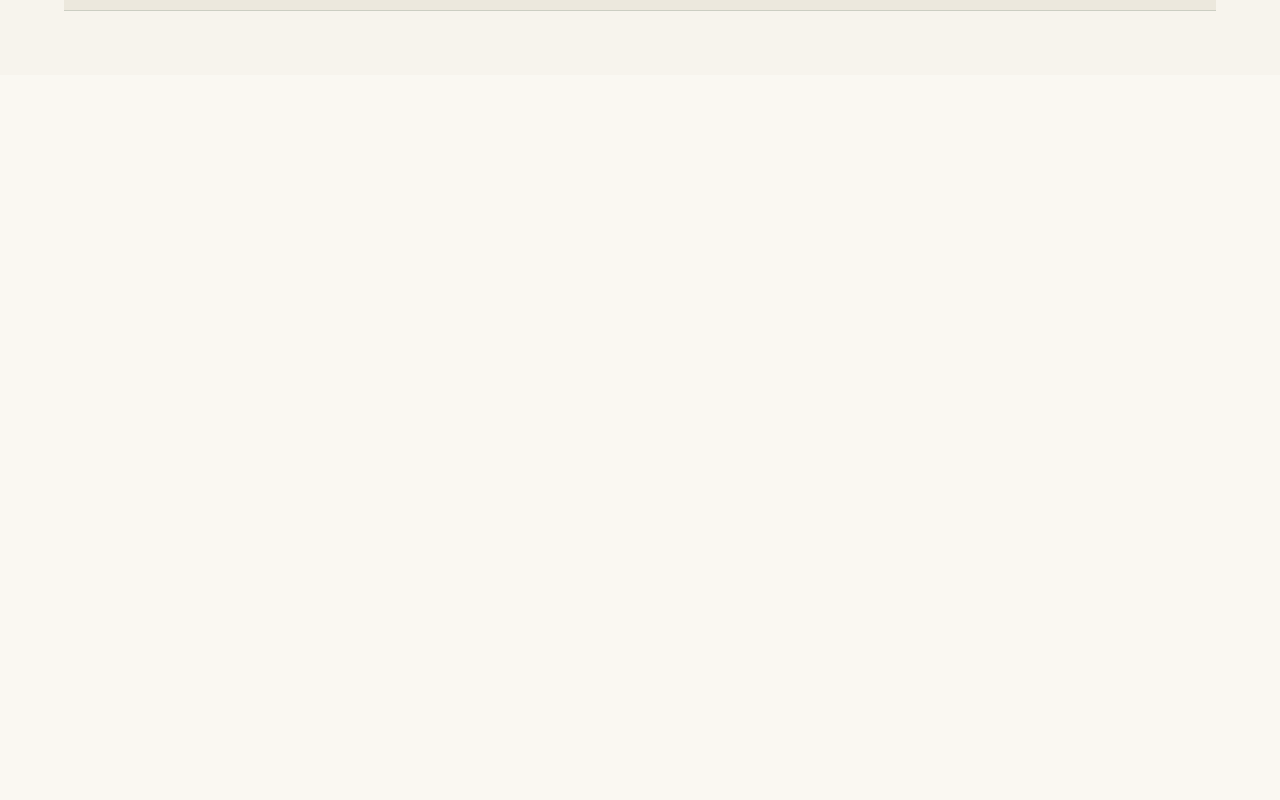
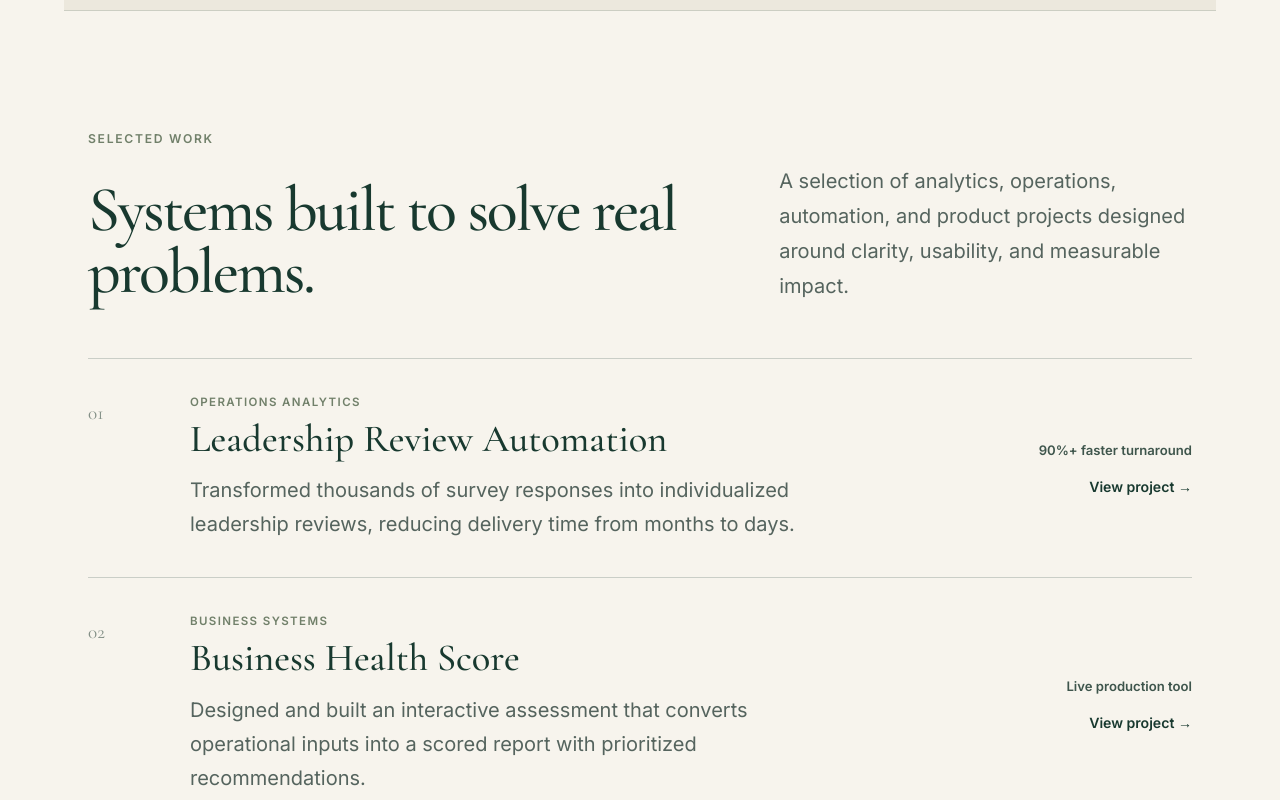
Before and after one commit to ddatasolutionsllc/kimberly-demaio-portfolio, a Next.js app: page / in a window 1280 px wide. Shown: the part 860-1660 px from the top of the page. Before the commit the page ends 935 px from the top, so only its background shows below. Built offline with nearby package versions, Linux system fonts and the light colour scheme.

Commit message:
Add featured work section

```diff
--- a/src/app/globals.css
+++ b/src/app/globals.css
@@ -55,6 +55,8 @@ p {
   color: #18392f;
 }
 
+/* Recruiter View - Header & Navigation */
+
 .site-header {
   width: min(1180px, calc(100% - 48px));
   margin: 0 auto;
@@ -110,6 +112,8 @@ p {
   color: #f7f4ed;
 }
 
+/* Recruiter View - Hero Section */
+
 .recruiter-hero {
   width: min(1180px, calc(100% - 48px));
   min-height: 650px;
@@ -159,6 +163,8 @@ p {
   gap: 14px;
   margin-top: 38px;
 }
+
+/* Recruiter - View - Buttons */
 
 .button {
   display: inline-flex;
@@ -227,6 +233,8 @@ p {
   text-align: center;
 }
 
+/* Recruiter - View - Identity Strip */
+
 .identity-strip {
   width: 100%;
   display: flex;
@@ -247,6 +255,133 @@ p {
   text-transform: uppercase;
 }
 
+/* Responsive Styles - Featured Work */
+
+.featured-work {
+  width: min(1180px, calc(100% - 48px));
+  margin: 0 auto;
+  padding: 120px 0;
+}
+
+.section-heading {
+  margin-bottom: 54px;
+}
+
+.section-eyebrow {
+  margin-bottom: 18px;
+  color: #71806a;
+  font-size: 0.76rem;
+  font-weight: 600;
+  letter-spacing: 0.14em;
+  text-transform: uppercase;
+}
+
+.section-heading-row {
+  display: grid;
+  grid-template-columns: 1.2fr 0.8fr;
+  align-items: end;
+  gap: 72px;
+}
+
+.section-heading-row h2 {
+  max-width: 700px;
+  margin: 0;
+  font-family: var(--font-cormorant), Georgia, serif;
+  font-size: clamp(3rem, 5vw, 5rem);
+  font-weight: 500;
+  letter-spacing: -0.035em;
+  line-height: 0.98;
+}
+
+.section-heading-row > p {
+  max-width: 440px;
+  margin: 0;
+  color: #55645e;
+  line-height: 1.75;
+}
+
+.project-list {
+  border-top: 1px solid rgba(24, 57, 47, 0.2);
+}
+
+.project-card {
+  display: grid;
+  grid-template-columns: 70px 1fr 260px;
+  align-items: center;
+  gap: 32px;
+  min-height: 210px;
+  padding: 36px 0;
+  border-bottom: 1px solid rgba(24, 57, 47, 0.2);
+  transition:
+    padding 180ms ease,
+    background 180ms ease;
+}
+
+.project-card:hover {
+  padding-right: 22px;
+  padding-left: 22px;
+  background: rgba(223, 227, 215, 0.55);
+}
+
+.project-number {
+  align-self: start;
+  padding-top: 6px;
+  color: #849087;
+  font-family: var(--font-cormorant), Georgia, serif;
+  font-size: 1.2rem;
+}
+
+.project-category {
+  margin-bottom: 10px;
+  color: #71806a;
+  font-size: 0.72rem;
+  font-weight: 600;
+  letter-spacing: 0.12em;
+  text-transform: uppercase;
+}
+
+.project-content h3 {
+  margin: 0;
+  font-family: var(--font-cormorant), Georgia, serif;
+  font-size: clamp(2rem, 3vw, 3rem);
+  font-weight: 500;
+  line-height: 1.05;
+}
+
+.project-description {
+  max-width: 650px;
+  margin-top: 14px;
+  color: #55645e;
+  line-height: 1.7;
+}
+
+.project-meta {
+  display: flex;
+  flex-direction: column;
+  align-items: flex-end;
+  gap: 20px;
+  text-align: right;
+}
+
+.project-meta span {
+  color: #3e554c;
+  font-size: 0.82rem;
+  font-weight: 600;
+}
+
+.project-meta a {
+  color: #18392f;
+  font-size: 0.88rem;
+  font-weight: 600;
+  text-decoration: none;
+}
+
+.project-meta a:hover {
+  text-decoration: underline;
+}
+
+/* Responsive Styles - Tablet */
+
 @media (max-width: 960px) {
   .site-header {
     grid-template-columns: 1fr auto;
@@ -264,7 +399,24 @@ p {
   .hero-visual {
     min-height: 400px;
   }
+
+  .section-heading-row {
+    grid-template-columns: 1fr;
+    gap: 24px;
+  }
+
+  .project-card {
+    grid-template-columns: 50px 1fr;
+  }
+
+  .project-meta {
+    grid-column: 2;
+    align-items: flex-start;
+    text-align: left;
+  }
 }
+
+/* Responsive Styles - Mobile */
 
 @media (max-width: 640px) {
   .site-header,
--- a/src/app/page.js
+++ b/src/app/page.js
@@ -1,11 +1,13 @@
 import RecruiterHeader from "@/components/recruiter/RecruiterHeader";
 import RecruiterHero from "@/components/recruiter/RecruiterHero";
+import FeaturedWork from "@/components/recruiter/FeaturedWork";
 
 export default function Home() {
   return (
     <main className="recruiter-page">
       <RecruiterHeader />
       <RecruiterHero />
+      <FeaturedWork />
     </main>
   );
 }
--- /dev/null
+++ b/src/components/recruiter/FeaturedWork.js
@@ -0,0 +1,72 @@
+import Link from "next/link";
+
+const projects = [
+  {
+    number: "01",
+    category: "Operations Analytics",
+    title: "Leadership Review Automation",
+    description:
+      "Transformed thousands of survey responses into individualized leadership reviews, reducing delivery time from months to days.",
+    result: "90%+ faster turnaround",
+    href: "#",
+  },
+  {
+    number: "02",
+    category: "Business Systems",
+    title: "Business Health Score",
+    description:
+      "Designed and built an interactive assessment that converts operational inputs into a scored report with prioritized recommendations.",
+    result: "Live production tool",
+    href: "#",
+  },
+  {
+    number: "03",
+  category: "Workforce Analytics",
+  title: "Succession Planning System",
+  description:
+    "Designed a data-driven succession planning framework that evaluates readiness across performance, tenure, leadership feedback, skills, and role progression.",
+  result: "Leadership proposal approved",
+  href: "#",
+  },
+];
+
+export default function FeaturedWork() {
+  return (
+    <section className="featured-work" id="work">
+      <div className="section-heading">
+        <p className="section-eyebrow">Selected work</p>
+
+        <div className="section-heading-row">
+          <h2>Systems built to solve real problems.</h2>
+
+          <p>
+            A selection of analytics, operations, automation, and product
+            projects designed around clarity, usability, and measurable impact.
+          </p>
+        </div>
+      </div>
+
+      <div className="project-list">
+        {projects.map((project) => (
+          <article className="project-card" key={project.title}>
+            <div className="project-number">{project.number}</div>
+
+            <div className="project-content">
+              <p className="project-category">{project.category}</p>
+              <h3>{project.title}</h3>
+              <p className="project-description">{project.description}</p>
+            </div>
+
+            <div className="project-meta">
+              <span>{project.result}</span>
+
+              <Link href={project.href} aria-label={`View ${project.title}`}>
+                View project →
+              </Link>
+            </div>
+          </article>
+        ))}
+      </div>
+    </section>
+  );
+}
```
